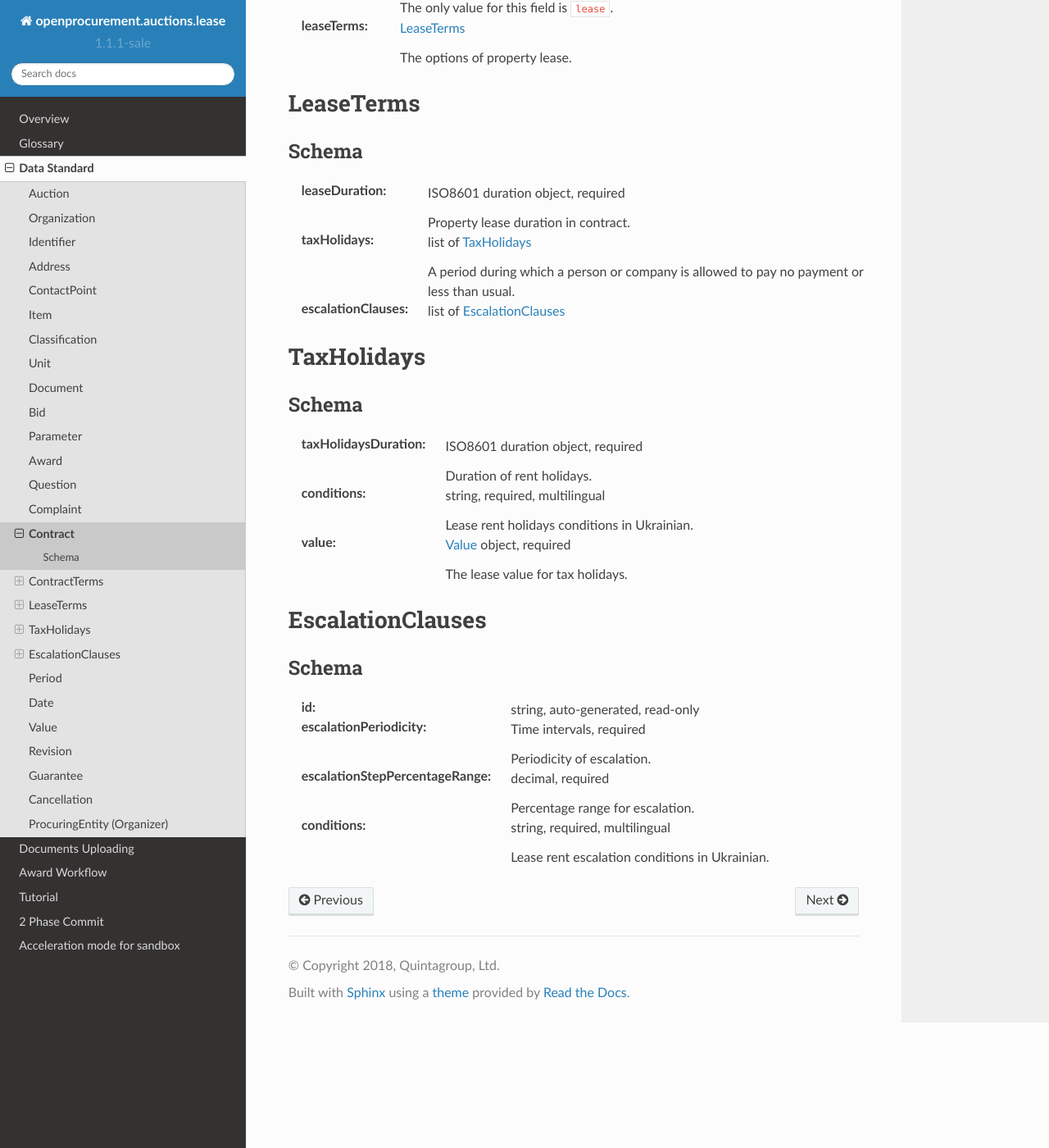
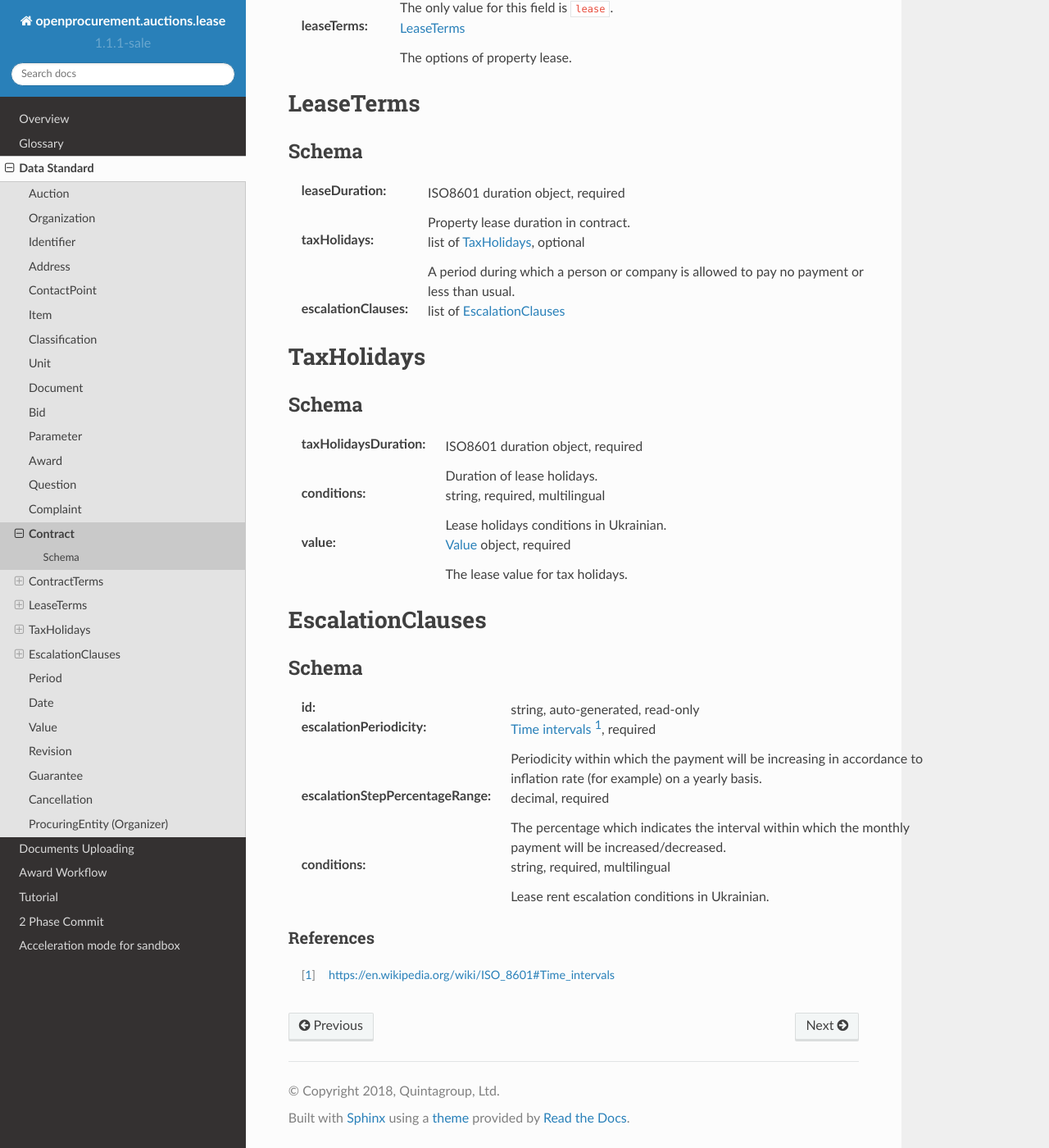
Before and after one commit to raccoongang/openprocurement.auctions.lease, a Sphinx documentation site: the page built from docs/source/standard/contract.rst, in a window 1280 px wide and 1400 px high, scrolled down 1540 px. Shown: the whole window at 82% size. Built offline with Sphinx 7.4.7 and the Read the Docs theme 2.0.0, drawn with Linux system fonts in a browser that asks for light colours.

Commit message:
few more fixes

```diff
--- a/docs/source/standard/contract.rst
+++ b/docs/source/standard/contract.rst
@@ -127,7 +127,7 @@ Schema
     Property lease duration in contract.
 
 :taxHolidays:
-    list of :ref:`TaxHolidays`
+    list of :ref:`TaxHolidays`, optional
 
     A period during which a person or company is allowed to pay no payment or less than usual.
 
@@ -145,12 +145,12 @@ Schema
 :taxHolidaysDuration:
     ISO8601 duration object, required
 
-    Duration of rent holidays.
+    Duration of lease holidays.
 
 :conditions:
     string, required, multilingual
 
-    Lease rent holidays conditions in Ukrainian.
+    Lease holidays conditions in Ukrainian.
 
 :value:
     :ref:`Value` object, required
@@ -169,16 +169,24 @@ Schema
     string, auto-generated, read-only
 
 :escalationPeriodicity:
-    Time intervals, required
+    `Time intervals`_, required
 
-    Periodicity of escalation.
+    Periodicity within which the payment will be increasing in accordance to inflation rate (for example) on a yearly basis.
 
 :escalationStepPercentageRange:
     decimal, required
 
-    Percentage range for escalation.
+    The percentage which indicates the interval within which the monthly payment will be increased/decreased.
 
 :conditions:
     string, required, multilingual
 
     Lease rent escalation conditions in Ukrainian.
+
+**********
+References
+**********
+
+.. target-notes::
+
+.. _`Time intervals`: https://en.wikipedia.org/wiki/ISO_8601#Time_intervals
```
